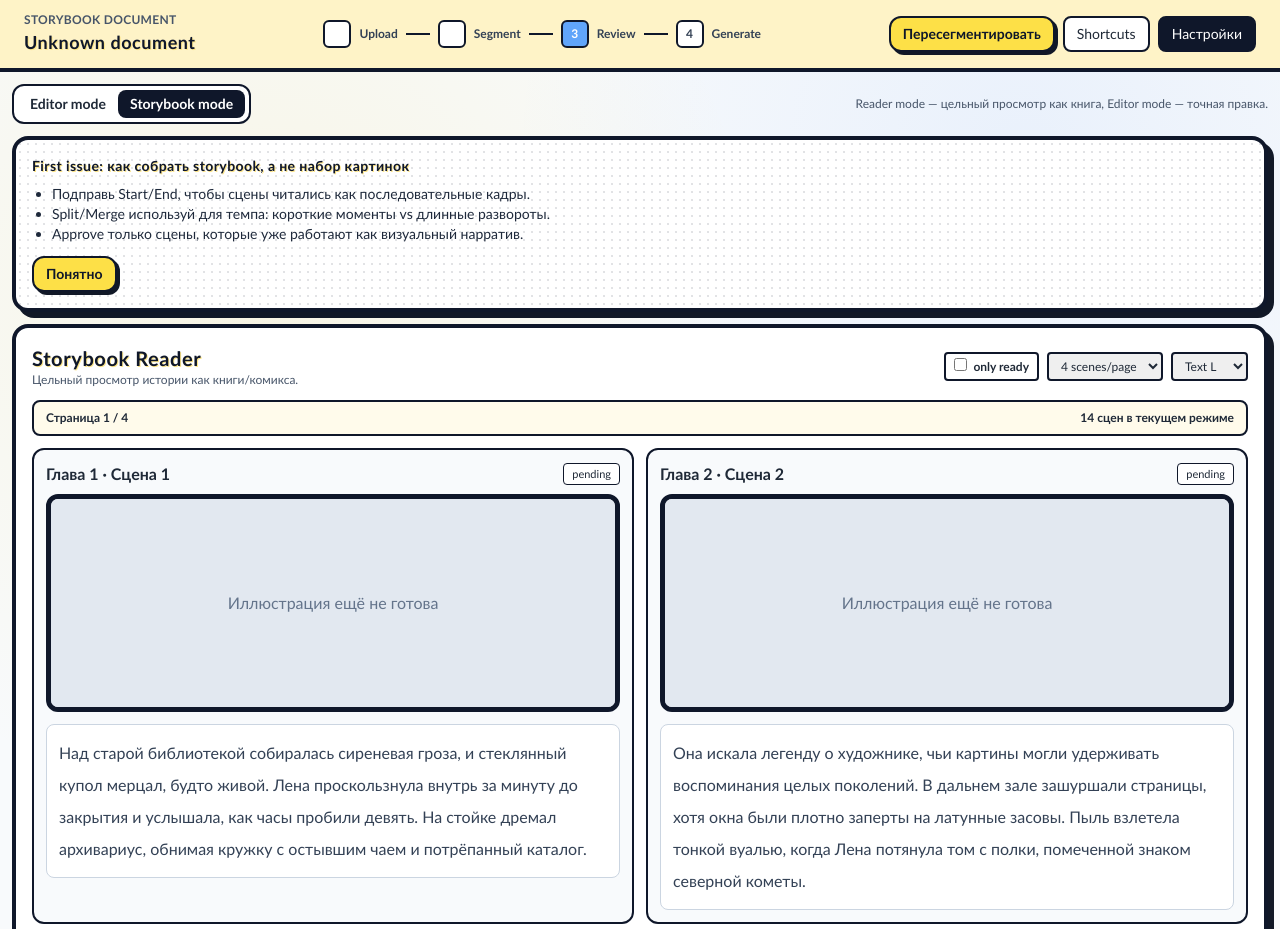
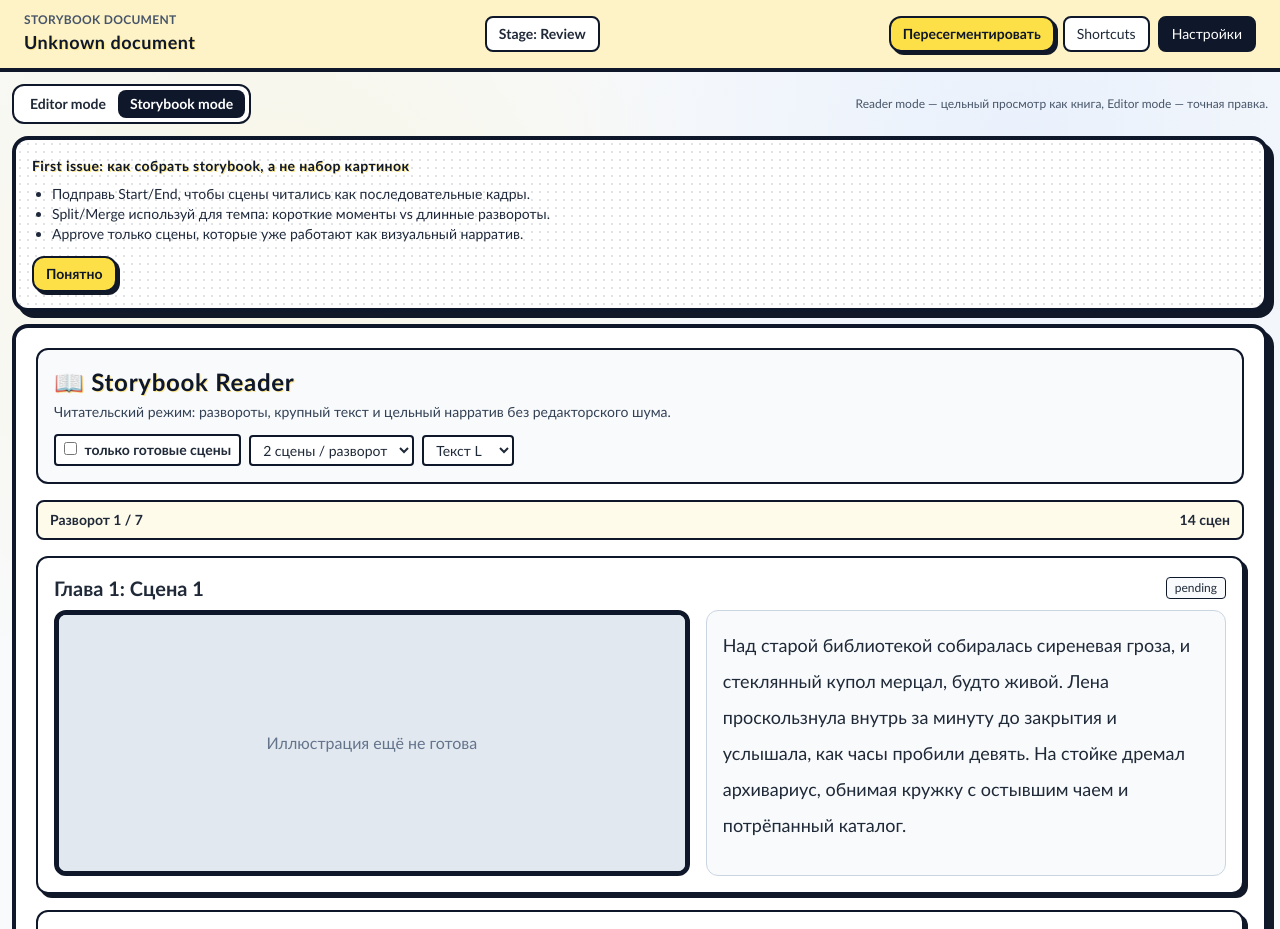
Before and after one commit to vadzimblr/university-project, a Vue app in the folder frontend-mock/: page /doc/1 in a window 1280 px wide. Shown: the top 929 px of the page. Built offline with nearby package versions, Linux system fonts and the light colour scheme.

Commit message:
feat: redesign reader mode and simplify editing UX

```diff
--- a/frontend-mock/src/components/SceneEditor.vue
+++ b/frontend-mock/src/components/SceneEditor.vue
@@ -52,10 +52,19 @@ function shiftChunk(direction: 'prev' | 'next') {
 
 <template>
   <section class="comic-card space-y-4 bg-white p-4">
+    <div class="rounded-lg border-2 border-slate-900 bg-amber-50 p-3 text-sm">
+      <p class="font-black">Как пользоваться этой панелью</p>
+      <ol class="mt-1 list-decimal pl-5 text-xs text-slate-700">
+        <li>Выделите предложение в центре (оно станет жёлтым).</li>
+        <li>Нажмите <b>Split по выделенному</b>, чтобы разделить сцену.</li>
+        <li>Кнопками Start/End подвиньте границы на 1 предложение.</li>
+      </ol>
+    </div>
+
     <div class="flex items-center justify-between gap-2">
       <div>
         <h2 class="comic-title text-xl font-black">{{ scene.title }}</h2>
-        <p class="text-sm text-slate-600">Комикс-статус: {{ scene.status }} · Sentences {{ scene.startIdx }}-{{ scene.endIdx }}</p>
+        <p class="text-sm text-slate-600">Статус: {{ scene.status }} · Границы {{ scene.startIdx }}-{{ scene.endIdx }}</p>
       </div>
       <button
         class="rounded-lg border-2 border-slate-900 px-3 py-1.5 text-sm font-semibold"
@@ -73,32 +82,26 @@ function shiftChunk(direction: 'prev' | 'next') {
 
     <div class="space-y-2">
       <div class="flex flex-wrap items-center justify-between gap-2">
-        <p class="text-sm font-black">Границы сцены (snap по предложениям)</p>
+        <p class="text-sm font-black">Работа с границами</p>
         <div class="flex items-center gap-2 text-xs">
           <select v-model.number="chunkSize" class="rounded border-2 border-slate-900 px-2 py-1">
             <option :value="6">6</option>
             <option :value="8">8</option>
             <option :value="12">12</option>
           </select>
-          <span class="rounded border-2 border-slate-900 bg-slate-50 px-2 py-1">window {{ chunkRangeLabel }}</span>
-          <button class="rounded border-2 border-slate-900 bg-white px-2 py-1" :disabled="chunkStart === 0" @click="shiftChunk('prev')">Prev window</button>
-          <button
-            class="rounded border-2 border-slate-900 bg-white px-2 py-1"
-            :disabled="chunkStart + chunkSize >= totalInside"
-            @click="shiftChunk('next')"
-          >
-            Next window
-          </button>
+          <span class="rounded border-2 border-slate-900 bg-slate-50 px-2 py-1">окно {{ chunkRangeLabel }}</span>
+          <button class="rounded border-2 border-slate-900 bg-white px-2 py-1" :disabled="chunkStart === 0" @click="shiftChunk('prev')">← Окно</button>
+          <button class="rounded border-2 border-slate-900 bg-white px-2 py-1" :disabled="chunkStart + chunkSize >= totalInside" @click="shiftChunk('next')">Окно →</button>
         </div>
       </div>
 
       <div class="grid gap-2 md:grid-cols-3">
         <div class="story-strip">
-          <p class="mb-1 text-xs font-bold uppercase text-slate-500">До сцены</p>
-          <p class="text-xs text-slate-600">{{ before.join(' ') }}</p>
+          <p class="mb-1 text-xs font-bold uppercase text-slate-500">Контекст до</p>
+          <p class="text-xs text-slate-600">{{ before.join(' ') || '—' }}</p>
         </div>
         <div class="story-strip border-slate-900 bg-blue-50">
-          <p class="mb-1 text-xs font-bold uppercase text-slate-700">Сцена (кликни для Split)</p>
+          <p class="mb-1 text-xs font-bold uppercase text-slate-700">Текущая сцена (клик для split)</p>
           <ul class="max-h-72 space-y-1 overflow-y-auto">
             <li
               v-for="(sentence, localIdx) in chunkedInside"
@@ -113,8 +116,8 @@ function shiftChunk(direction: 'prev' | 'next') {
           </ul>
         </div>
         <div class="story-strip">
-          <p class="mb-1 text-xs font-bold uppercase text-slate-500">После сцены</p>
-          <p class="text-xs text-slate-600">{{ after.join(' ') }}</p>
+          <p class="mb-1 text-xs font-bold uppercase text-slate-500">Контекст после</p>
+          <p class="text-xs text-slate-600">{{ after.join(' ') || '—' }}</p>
         </div>
       </div>
     </div>
@@ -127,7 +130,7 @@ function shiftChunk(direction: 'prev' | 'next') {
     </div>
 
     <div class="flex flex-wrap gap-2">
-      <button class="kaboom-btn" :disabled="splitIdx === null" @click="splitIdx !== null && emit('split', scene.id, splitIdx)">Split</button>
+      <button class="kaboom-btn" :disabled="splitIdx === null" @click="splitIdx !== null && emit('split', scene.id, splitIdx)">Split по выделенному</button>
       <button class="rounded border-2 border-slate-900 bg-white px-2 py-1 text-sm font-semibold" @click="emit('merge', scene.id, 'prev')">Merge prev</button>
       <button class="rounded border-2 border-slate-900 bg-white px-2 py-1 text-sm font-semibold" @click="emit('merge', scene.id, 'next')">Merge next</button>
     </div>
--- a/frontend-mock/src/components/StorybookReader.vue
+++ b/frontend-mock/src/components/StorybookReader.vue
@@ -8,14 +8,13 @@ const props = defineProps<{
 }>();
 
 const page = ref(1);
-const scenesPerPage = ref(4);
+const scenesPerPage = ref(2);
 const showOnlyReady = ref(false);
 const fontScale = ref<'md' | 'lg'>('lg');
 
 const readerScenes = computed(() => {
   const base = [...props.scenes].sort((a, b) => a.index - b.index);
-  if (!showOnlyReady.value) return base;
-  return base.filter((s) => s.status === 'ready');
+  return showOnlyReady.value ? base.filter((s) => s.status === 'ready') : base;
 });
 
 const totalPages = computed(() => Math.max(1, Math.ceil(readerScenes.value.length / scenesPerPage.value)));
@@ -25,7 +24,7 @@ const paged = computed(() => {
   return readerScenes.value.slice(start, start + scenesPerPage.value);
 });
 
-const textClass = computed(() => (fontScale.value === 'lg' ? 'text-base leading-8' : 'text-sm leading-7'));
+const textClass = computed(() => (fontScale.value === 'lg' ? 'text-lg leading-9' : 'text-base leading-8'));
 
 function nextPage() {
   page.value = Math.min(totalPages.value, page.value + 1);
@@ -41,53 +40,55 @@ function getImage(scene: Scene) {
 </script>
 
 <template>
-  <section class="comic-card bg-white p-4">
-    <div class="mb-3 flex flex-wrap items-center justify-between gap-2">
-      <div>
-        <h2 class="comic-title text-xl font-black">Storybook Reader</h2>
-        <p class="text-xs text-slate-600">Цельный просмотр истории как книги/комикса.</p>
-      </div>
+  <section class="comic-card bg-white p-5">
+    <div class="mb-4 rounded-xl border-2 border-slate-900 bg-slate-50 p-4">
+      <h2 class="comic-title text-2xl font-black">📖 Storybook Reader</h2>
+      <p class="mt-1 text-sm text-slate-700">Читательский режим: развороты, крупный текст и цельный нарратив без редакторского шума.</p>
 
-      <div class="flex flex-wrap items-center gap-2 text-xs">
+      <div class="mt-3 flex flex-wrap items-center gap-2 text-sm">
         <label class="rounded border-2 border-slate-900 bg-white px-2 py-1 font-semibold">
-          <input v-model="showOnlyReady" type="checkbox" class="mr-1" /> only ready
+          <input v-model="showOnlyReady" type="checkbox" class="mr-1" /> только готовые сцены
         </label>
-        <select v-model.number="scenesPerPage" class="rounded border-2 border-slate-900 px-2 py-1">
-          <option :value="2">2 scenes/page</option>
-          <option :value="4">4 scenes/page</option>
-          <option :value="6">6 scenes/page</option>
+        <select v-model.number="scenesPerPage" class="rounded border-2 border-slate-900 bg-white px-2 py-1">
+          <option :value="1">1 сцена / разворот</option>
+          <option :value="2">2 сцены / разворот</option>
+          <option :value="3">3 сцены / разворот</option>
         </select>
-        <select v-model="fontScale" class="rounded border-2 border-slate-900 px-2 py-1">
-          <option value="md">Text M</option>
-          <option value="lg">Text L</option>
+        <select v-model="fontScale" class="rounded border-2 border-slate-900 bg-white px-2 py-1">
+          <option value="md">Текст M</option>
+          <option value="lg">Текст L</option>
         </select>
       </div>
     </div>
 
-    <div class="mb-3 flex items-center justify-between rounded-lg border-2 border-slate-900 bg-amber-50 px-3 py-2 text-xs font-semibold">
-      <span>Страница {{ page }} / {{ totalPages }}</span>
-      <span>{{ readerScenes.length }} сцен в текущем режиме</span>
+    <div class="mb-4 flex items-center justify-between rounded-lg border-2 border-slate-900 bg-amber-50 px-3 py-2 text-sm font-semibold">
+      <span>Разворот {{ page }} / {{ totalPages }}</span>
+      <span>{{ readerScenes.length }} сцен</span>
     </div>
 
-    <div class="grid gap-3 md:grid-cols-2">
-      <article v-for="scene in paged" :key="scene.id" class="rounded-xl border-2 border-slate-900 bg-slate-50 p-3">
-        <div class="mb-2 flex items-center justify-between">
-          <h3 class="font-black">Глава {{ scene.index }} · {{ scene.title }}</h3>
-          <span class="rounded border border-slate-900 bg-white px-2 py-0.5 text-[11px]">{{ scene.status }}</span>
+    <div class="space-y-4">
+      <article v-for="scene in paged" :key="scene.id" class="rounded-xl border-2 border-slate-900 bg-white p-4 shadow-[4px_4px_0_#111827]">
+        <div class="mb-2 flex items-center justify-between gap-2">
+          <h3 class="text-xl font-black">Глава {{ scene.index }}: {{ scene.title }}</h3>
+          <span class="rounded border border-slate-900 bg-slate-50 px-2 py-0.5 text-xs">{{ scene.status }}</span>
         </div>
 
-        <div class="panel-frame mb-3">
-          <img v-if="getImage(scene)" :src="getImage(scene)" alt="panel" class="h-52 w-full object-cover" />
-          <div v-else class="flex h-52 items-center justify-center bg-slate-200 text-slate-500">Иллюстрация ещё не готова</div>
+        <div class="grid gap-4 lg:grid-cols-[1.1fr_0.9fr]">
+          <div class="panel-frame">
+            <img v-if="getImage(scene)" :src="getImage(scene)" alt="panel" class="h-64 w-full object-cover" />
+            <div v-else class="flex h-64 items-center justify-center bg-slate-200 text-slate-500">Иллюстрация ещё не готова</div>
+          </div>
+
+          <div class="rounded-xl border border-slate-300 bg-slate-50 p-4" :class="textClass">
+            {{ scene.text }}
+          </div>
         </div>
-
-        <p class="rounded-lg border border-slate-300 bg-white p-3 text-slate-700" :class="textClass">{{ scene.text }}</p>
       </article>
     </div>
 
-    <div class="mt-4 flex justify-between">
-      <button class="rounded border-2 border-slate-900 bg-white px-3 py-1.5 text-sm font-semibold" :disabled="page <= 1" @click="prevPage">← Предыдущая</button>
-      <button class="rounded border-2 border-slate-900 bg-white px-3 py-1.5 text-sm font-semibold" :disabled="page >= totalPages" @click="nextPage">Следующая →</button>
+    <div class="mt-5 flex justify-between">
+      <button class="rounded border-2 border-slate-900 bg-white px-3 py-1.5 text-sm font-semibold" :disabled="page <= 1" @click="prevPage">← Назад</button>
+      <button class="rounded border-2 border-slate-900 bg-white px-3 py-1.5 text-sm font-semibold" :disabled="page >= totalPages" @click="nextPage">Далее →</button>
     </div>
   </section>
 </template>
--- a/frontend-mock/src/components/Topbar.vue
+++ b/frontend-mock/src/components/Topbar.vue
@@ -1,6 +1,4 @@
 <script setup lang="ts">
-import AppStepper from './AppStepper.vue';
-
 defineProps<{
   documentName: string;
   stage: 'upload' | 'segmenting' | 'review' | 'generate';
@@ -12,6 +10,13 @@ const emit = defineEmits<{
   openHelp: [];
   toggleDrawer: [];
 }>();
+
+const stageTitle: Record<'upload' | 'segmenting' | 'review' | 'generate', string> = {
+  upload: 'Upload',
+  segmenting: 'Segmenting',
+  review: 'Review',
+  generate: 'Generate',
+};
 </script>
 
 <template>
@@ -25,7 +30,9 @@ const emit = defineEmits<{
         </div>
       </div>
 
-      <AppStepper :stage="stage" />
+      <div class="hidden rounded-lg border-2 border-slate-900 bg-white px-3 py-1.5 text-sm font-semibold md:block">
+        Stage: {{ stageTitle[stage] }}
+      </div>
 
       <div class="hidden items-center gap-2 md:flex">
         <button class="kaboom-btn" @click="emit('regenerateSegmentation')">Пересегментировать</button>
```
